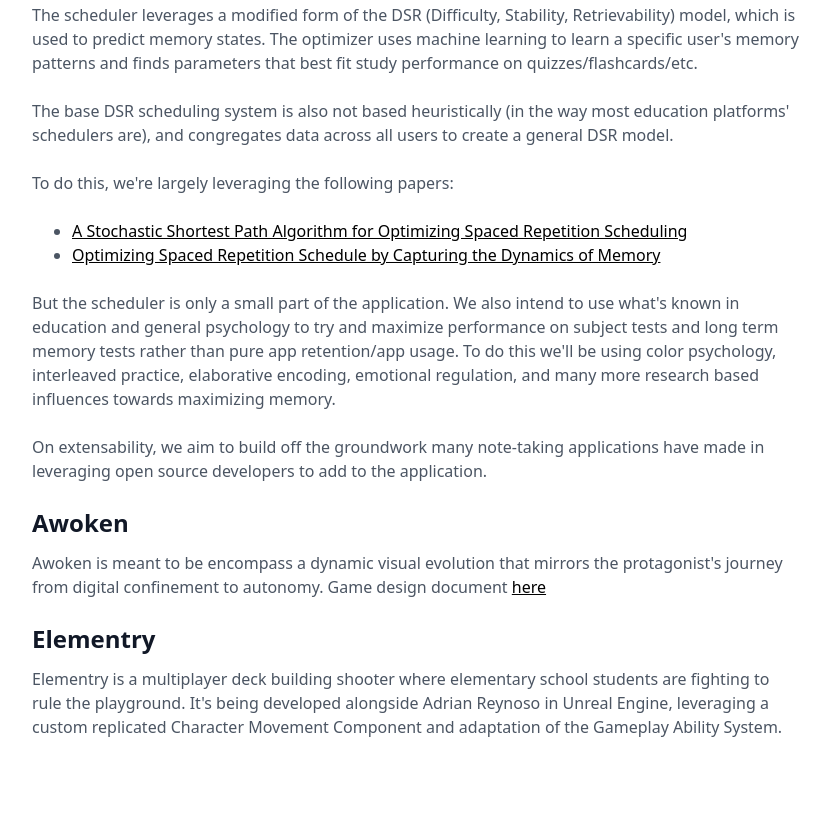
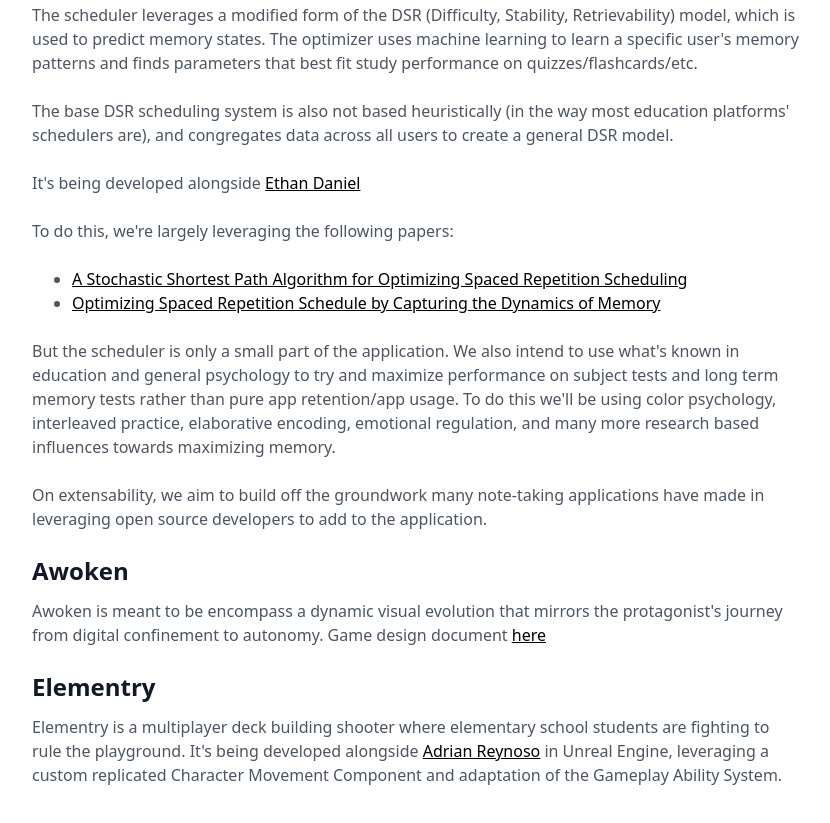
Before and after one commit to trooms/portfolio, a Gatsby site: page /projects/wip/ in a window 1280 px wide. Shown: the part 623-1446 px from the top of the page, without its empty margins (64-894 px from the left). Built offline with nearby package versions, Linux system fonts and the light colour scheme; Gatsby itself is replaced by a stand-in of ours.

Commit message:
add references

```diff
--- a/content/projects/wip/index.md
+++ b/content/projects/wip/index.md
@@ -16,6 +16,8 @@
 
 The base DSR scheduling system is also not based heuristically (in the way most education platforms' schedulers are), and congregates data across all users to create a general DSR model.
 
+It's being developed alongside [Ethan Daniel](https://ethan.foo)
+
 To do this, we're largely leveraging the following papers:
 - [A Stochastic Shortest Path Algorithm for Optimizing Spaced Repetition Scheduling](https://dl.acm.org/doi/10.1145/3534678.3539081?cid=99660547150)
 - [Optimizing Spaced Repetition Schedule by Capturing the Dynamics of Memory](https://www.researchgate.net/publication/369045947_Optimizing_Spaced_Repetition_Schedule_by_Capturing_the_Dynamics_of_Memory)
@@ -28,4 +30,4 @@
 Awoken is meant to be encompass a dynamic visual evolution that mirrors the protagonist's journey from digital confinement to autonomy. Game design document [here](https://trooms.dev/awoken.pdf)
 
 ## Elementry
-Elementry is a multiplayer deck building shooter where elementary school students are fighting to rule the playground. It's being developed alongside Adrian Reynoso in Unreal Engine, leveraging a custom replicated Character Movement Component and adaptation of the Gameplay Ability System.
+Elementry is a multiplayer deck building shooter where elementary school students are fighting to rule the playground. It's being developed alongside [Adrian Reynoso](https://treynosoadrian.wixsite.com/adrianreynoso) in Unreal Engine, leveraging a custom replicated Character Movement Component and adaptation of the Gameplay Ability System.
```
